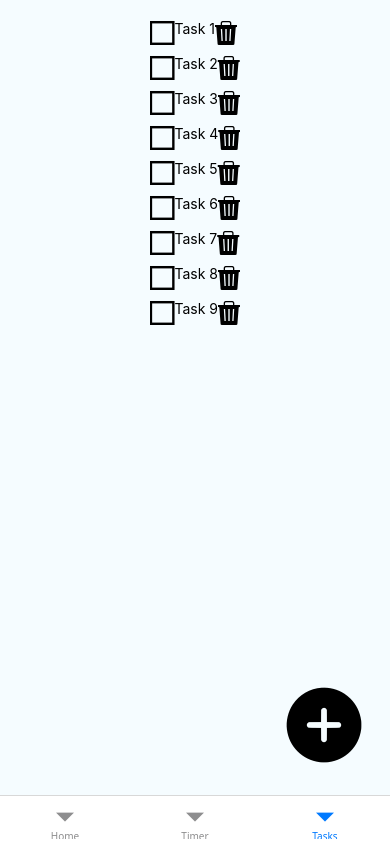
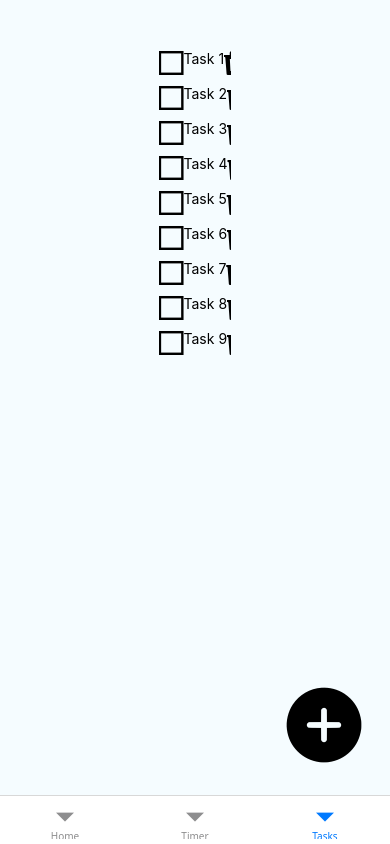
Before and after one commit to gabrielvedova/doropomo, a React Native app in the folder doropomo/: screen /Tasks in a window 390 px wide. Built offline with nearby package versions, Linux system fonts and the light colour scheme.

Commit message:
feat(Tasks): Add showButton prop to ListTasks for dynamic layout adjustments

```diff
--- a/doropomo/src/components/tasks/ListTasks.js
+++ b/doropomo/src/components/tasks/ListTasks.js
@@ -11,7 +11,13 @@ import {
 
 import Fontisto from "@expo/vector-icons/Fontisto";
 
-export default ({ isEditing, setIsEditing, listTasks, setListTasks }) => {
+export default ({
+  isEditing,
+  setIsEditing,
+  listTasks,
+  setListTasks,
+  showButton,
+}) => {
   const [editingTask, setEditingTask] = useState(null);
   const [newTitle, setNewTitle] = useState("");
 
@@ -29,7 +35,9 @@ export default ({ isEditing, setIsEditing, listTasks, setListTasks }) => {
   };
 
   return (
-    <SafeAreaView style={styles.container}>
+    <SafeAreaView
+      style={[styles.container, { paddingTop: showButton ? 50 : 10 }]}
+    >
       {isEditing ? (
         <View>
           <TextInput
@@ -53,7 +61,14 @@ export default ({ isEditing, setIsEditing, listTasks, setListTasks }) => {
           keyExtractor={(item) => item.id.toString()}
           style={styles.listContainer}
           renderItem={({ item }) => (
-            <View style={styles.taskContainer}>
+            <View
+              style={[
+                styles.taskContainer,
+                {
+                  width: showButton ? "85%" : "95%",
+                },
+              ]}
+            >
               <TouchableOpacity
                 onPress={() => {
                   setListTasks((prevTasks) =>
@@ -105,20 +120,19 @@ export default ({ isEditing, setIsEditing, listTasks, setListTasks }) => {
 
 const styles = StyleSheet.create({
   container: {
-    marginTop: 20,
     flex: 1,
     alignItems: "center",
     backgroundColor: "#F5FCFF",
   },
   listContainer: {
-    width: "100%",
+    width: "80%",
     marginBottom: 10,
   },
   taskContainer: {
     marginBottom: 10,
     flexDirection: "row",
     justifyContent: "space-between",
-    width: "80%",
+    width: "100%",
   },
   input: {
     borderWidth: 1,
--- a/doropomo/src/views/Tasks.js
+++ b/doropomo/src/views/Tasks.js
@@ -57,6 +57,7 @@ export default ({ showButton = true }) => {
             setIsEditing={setIsEditing}
             listTasks={listTasks}
             setListTasks={setListTasks}
+            showButton={showButton}
           />
           {!isEditing && showButton ? (
             <TouchableOpacity
```
